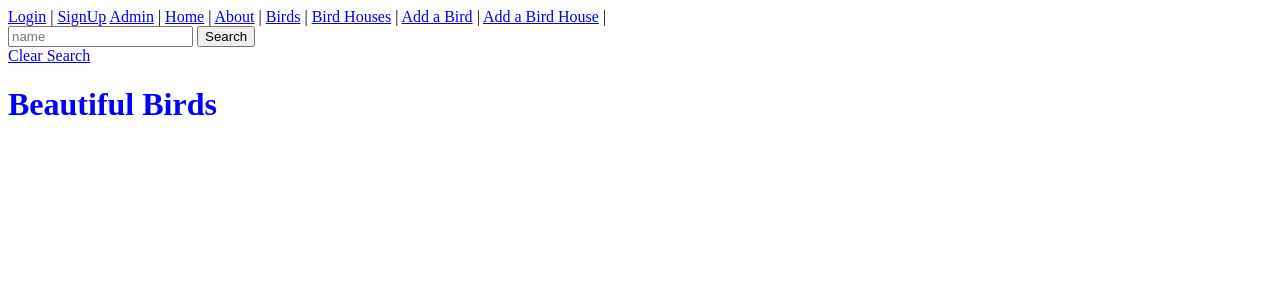
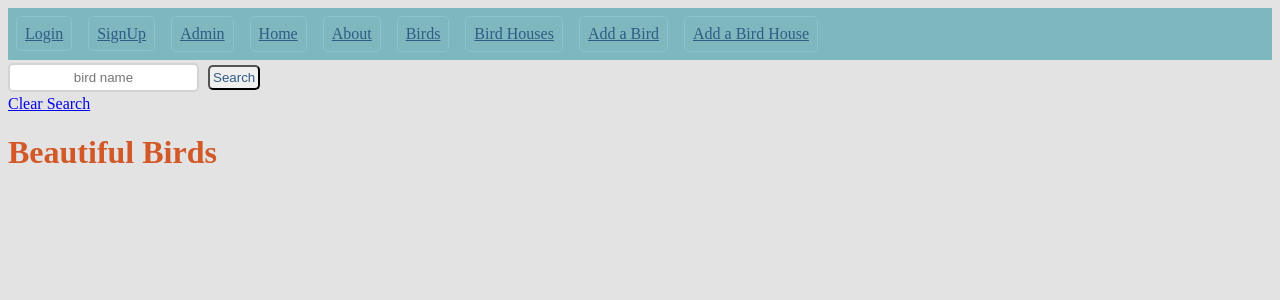
Before and after one commit to neshmasood/django-birds, a Django app: page /birds/ in a window 1280 px wide. Shown: the top 300 px of the page. Run offline with Django 4.2, Linux system fonts and the light colour scheme; data that the repository does not hold is empty.

Commit message:
add styling and update static folders and url patterns to help reload changes in browser.

```diff
--- a/djangobirds/settings.py
+++ b/djangobirds/settings.py
@@ -9,6 +9,7 @@ https://docs.djangoproject.com/en/4.0/topics/settings/
 For the full list of settings and their values, see
 https://docs.djangoproject.com/en/4.0/ref/settings/
 """
+
 
 
 from pathlib import Path
@@ -123,7 +124,9 @@ USE_TZ = True
 # Static files (CSS, JavaScript, Images)
 # https://docs.djangoproject.com/en/4.0/howto/static-files/
 
+
 STATIC_URL = '/static/'
+
 
 # Default primary key field type
 # https://docs.djangoproject.com/en/4.0/ref/settings/#default-auto-field
--- a/main_app/migrations/static/styles/styles.css
+++ /dev/null
@@ -1,7 +0,0 @@
-h1 {
-    color: blue;
-}
-
-li {
-    color: black;
-}
--- /dev/null
+++ b/main_app/static/css/styles.css
@@ -0,0 +1,82 @@
+body {
+    background-color: rgb(228, 227, 227);
+}
+
+#about{
+    text-align: center;
+    color:rgb(48, 91, 135)
+}
+
+#bird_list{
+    text-align: center;
+}
+
+h3 {
+    color: rgb(48, 91, 135);
+}
+
+h1 {
+    color: rgb(211, 88, 39);
+
+}
+
+nav {
+    background-color: #7fb7be;
+    color: rgb(48, 91, 135);
+    text-decoration: none;
+    padding: 0;
+    display: flex;
+    align-items:center;
+
+}
+
+nav a, a:focus, a:active {
+    color: inherit;
+    border: 1px solid #8ac4cb;
+    border-radius: 5px;
+    padding: 8px;
+    margin: 8px;
+}
+
+a:hover{
+    color: inherit;
+    border: 1px solid #8ac4cb;
+    border-radius: 3px;
+    padding: 3px;
+    margin: 5px;
+
+}
+
+img{
+    border: 1px solid rgb(48, 91, 135);
+    border-radius: 30px;
+    margin: 10px
+}
+
+input[type=text]{
+    color: rgb(48, 91, 135);
+    border: 2px solid lightgray;
+    border-radius: 5px;
+    padding: 5px;
+    text-align: center;
+
+}
+
+input[type=submit] {
+    border: 2px solid 7fb7be;
+    border-radius: 5px;
+    padding: 3px;
+    margin: 5px;
+    background-color:7fb7be;
+    color: rgb(48, 91, 135);
+
+
+}
+input[type=submit]:hover {
+    color: inherit;
+    border: 1px solid #8ac4cb;
+    border-radius: 3px;
+    padding: 3px;
+    margin: 5px;
+
+}
--- a/main_app/templates/base.html
+++ b/main_app/templates/base.html
@@ -6,47 +6,26 @@
     <meta http-equiv="X-UA-Compatible" content="IE=edge">
     <meta name="viewport" content="width=device-width, initial-scale=1.0">
     <!-- CDN SCRIPTS CSS go here -->
-    <link rel="stylesheet" href="{% static 'styles/styles.css'%}"/>
+    <link rel="stylesheet" href="{% static 'css/styles.css' %}"/>
     <script src="{% static 'scripts/app.js' %}" defer></script>
     <title>{% block title %}{% endblock %}</title>
 </head>
 <body>
-    <nav classname="">
+    <nav>
         {% if user.is_authenticated %}
         <span><a href="{% url 'profile' user.username %}">Hello, {{ user.username }}!</a></span>
-        <span> | </span>
         <span><a href="{% url 'logout' %}">Logout</a></span>
-        <span> | </span>
         {% else %}
         <span><a href="{% url 'login' %}">Login</a></span>
-        <span> | </span>
         <span><a href="{% url 'signup' %}">SignUp</a></span>
         {% endif %}
         <a href="/admin">Admin</a>
-        <span> | </span>
         <a href="/">Home</a>
-        <span> | </span>
         <a href="/about">About</a>
-        <span> | </span>
         <a href="/birds">Birds</a>
-        <span> | </span>
         <a href="/birdhouses">Bird Houses</a>
-        <span> | </span>
         <a href="{% url 'bird_create' %}">Add a Bird</a>
-        <span> | </span>
         <a href="{% url 'birdhouses_create' %}">Add a Bird House</a>
-        <span> | </span>
-
-
-
-
-        <!-- <a href="/admin">Admin</a>
-        <a href="/">Home |</a>
-        <a href="/about">About |</a>
-        <a href="/birds">Birds |</a>
-        <a href="/birdhouses">Bird Houses |</a>
-        <a href="{% url 'bird_create' %}">Add a Bird |</a>
-        <a href="{% url 'birdhouses_create' %}">Add a BirdHouse |</a> -->
     </nav>
     {% block content %}
 
--- a/main_app/templates/birdhouse_form.html
+++ b/main_app/templates/birdhouse_form.html
@@ -1,7 +1,7 @@
 {% extends 'base.html' %}
 
 {% block content %}
-    <form action="" method="post">
+    <form class="birdhouse-table" action="" method="post">
         {% csrf_token %}
         <table>
             {{ form.as_table }}
--- a/main_app/templates/birdlist.html
+++ b/main_app/templates/birdlist.html
@@ -9,7 +9,7 @@ Bird List
 <form>
     <div>
         <!-- searches for the name of the bird -->
-        <input type="text" name="name" placeholder="name"/>
+        <input type="text" name="name" placeholder="bird name"/>
         <input type="submit" value="Search"/>
     </div>
     <!-- this a tag will redirect back to birdlist without a query param! be sure to use the "name" you called the route in your main_app/urls.py -->
@@ -21,8 +21,8 @@ Bird List
         <a href="{% url 'bird_detail' bird.pk %}">
             <h3>Name: {{bird.name}}</h3>
         </a>
-        <h3>Age: {{bird.age}}</h3>
-        <h3>Gender: {{bird.gender}}</h3>
+            <h3>Age: {{bird.age}}</h3>
+            <h3>Gender: {{bird.gender}}</h3>
 
     {% endfor %}
 {% endblock %}
--- a/main_app/templates/profile.html
+++ b/main_app/templates/profile.html
@@ -1,9 +1,13 @@
 {% extends 'base.html' %}
 {% load static %}
 
+{% block title %}
+Django Birds Profile
+{% endblock %}
+
 {% block content %}
 
-    <h1>{{ username }}'s Collection</h1>
+    <h1>{{ username }}'s Bird Collection</h1>
 
     {% for bird in birds %}
         <a href="/birds/{{ bird.id }}">
--- a/main_app/urls.py
+++ b/main_app/urls.py
@@ -1,5 +1,11 @@
 from django.urls import path
 from . import views
+
+from django.conf import settings
+from django.conf.urls.static import static
+
+
+
 
 #this is like app.use() in express
 urlpatterns = [
@@ -7,7 +13,6 @@ urlpatterns = [
     path('about/', views.About.as_view(), name="about"),
     path('birds/', views.Bird_List.as_view(), name="bird_list"),
     path('birds/new/', views.Bird_Create.as_view(), name="bird_create"),
-
     path('birds/<int:pk>/', views.Bird_Detail.as_view(), name="bird_detail"),
     path('birds/<int:pk>/update', views.Bird_Update.as_view(), name="bird_update"),
     path('birds/<int:pk>/delete', views.Bird_Delete.as_view(), name="bird_delete"),
@@ -20,4 +25,4 @@ urlpatterns = [
     path('login/', views.login_view, name='login'),
     path('logout/', views.logout_view, name='logout'),
     path('signup/', views.signup_view, name='signup')
-]
+] + static(settings.STATIC_URL, document_root=settings.STATIC_ROOT)
```
Also changed, not shown: main_app/templates/about.html (+8 -1 lines), main_app/apps.py (line endings or trailing spaces), main_app/static/scripts/app.js (renamed from main_app/migrations/static/scripts/app.js).
